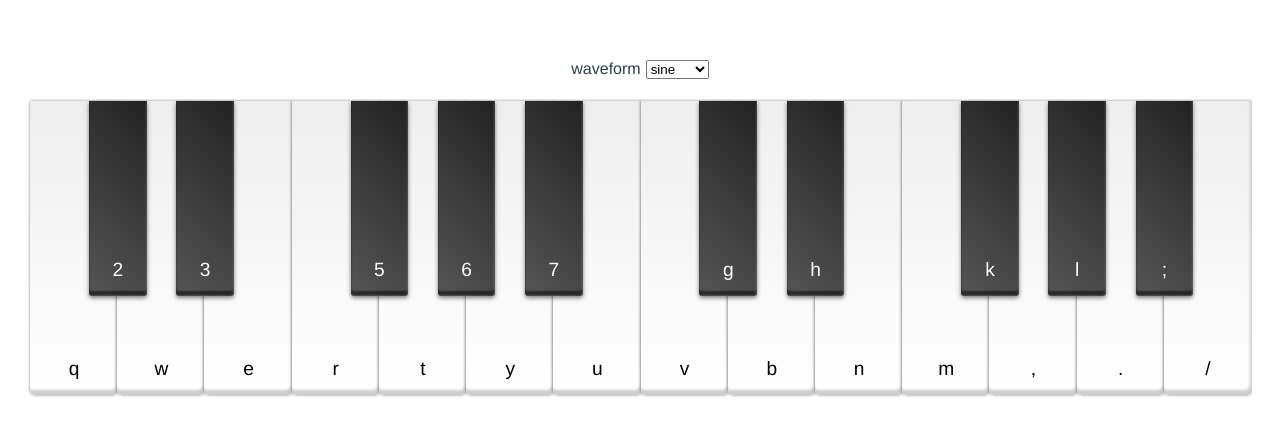
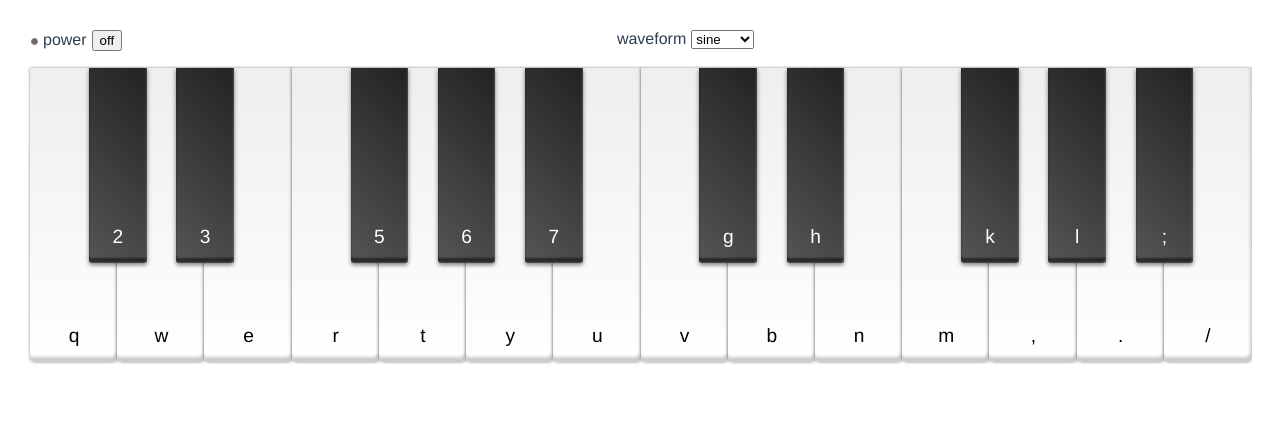
Before and after one commit to romancow/tone-synth, a Vue app: page / in a window 1280 px wide. Shown: the top 436 px of the page. Built offline with nearby package versions, Linux system fonts and the light colour scheme.

Commit message:
add a "power" button
to allow initialization of audio context

```diff
--- a/src/app.vue
+++ b/src/app.vue
@@ -8,22 +8,38 @@ import * as Tone from 'tone'
 })
 export default class App extends Vue {
 
-	synth = new Tone.Synth({ oscillator: { type: 'sine' }}).toDestination();
+	powered = false
+
+	synth: Tone.Synth | null = null
 
 	get oscillatorType() {
-		return this.synth.oscillator.type
+		return this.synth?.oscillator.type || 'sine'
 	}
 
 	set oscillatorType(type: string) {
+		if (this.synth != null)
 			this.synth.oscillator.type = type as any
 	}
 
+	get powerState() {
+		return this.powered ? "on" : "off"
+	}
+
 	play(note: string) {
-		this.synth.triggerAttack(note)
+		this.synth?.triggerAttack(note, Tone.now())
 	}
 
 	stop(note: string) {
-		this.synth.triggerRelease()
+		this.synth?.triggerRelease(Tone.now())
+	}
+
+	power() {
+		if (this.synth == null) {
+			const type = this.oscillatorType as any
+			this.synth = new Tone.Synth({ oscillator: { type }}).toDestination()
+		}
+		this.synth.volume.value = this.powered ? -Infinity : 0
+		this.powered = !this.powered
 	}
 
 }
@@ -33,12 +49,19 @@ export default class App extends Vue {
 <template  lang="pug">
 
 	div#app
+		.settings
+			.power
+				div.power-light(:class='`power-light-${powerState}`')
+				label power
+				button(@click='power', v-text='powerState')
+			.spacer
 			.oscillator-select
 				label(for='oscillator-type') waveform
 				select(name='oscillator-type', v-model='oscillatorType')
 					option(value='sine') sine
 					option(value='square') square
 					option(value='sawtooth') saw
+			.spacer
 		v-piano-keyboard#my-piano(@pressed='play', @depressed='stop')
 
 </template>
@@ -52,13 +75,34 @@ export default class App extends Vue {
 		-moz-osx-font-smoothing: grayscale
 		text-align: center
 		color: #2c3e50
-		margin-top: 60px
+		margin: 30px 20px 10px 20px
+		user-select: none
 
-		.oscillator-select label
+		.settings
+			display: flex
+			margin: 15px 3px
+
+			.spacer
+				flex: 1
+
+		.power-light
+			display: inline-block
+			background-color: dimgray
+			width: 5px
+			height: 5px
+			border: 1px solid gray
+			border-radius: 50%
+			margin-right: 5px
+
+			&.power-light-on
+				background-color: red
+				box-shadow:  0px 0px 2px red
+
+		.oscillator-select, .power
+			label
 				margin-right: 5px
 
 		#my-piano
 			height: 300px
-			margin: 20px
 
 </style>
```
Lines whose indentation alone changed are shown as unchanged.
